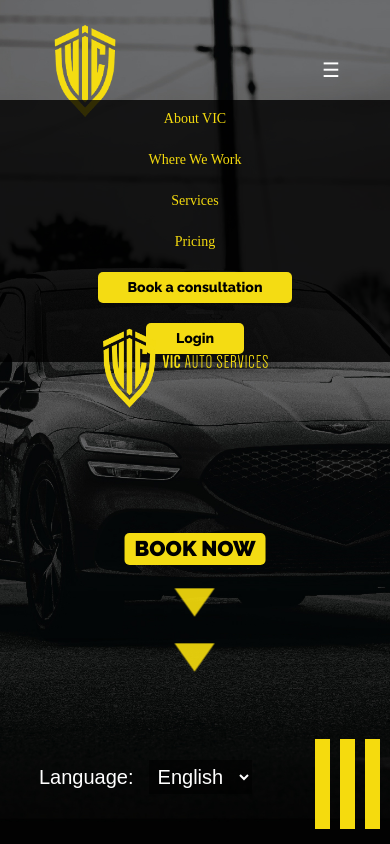
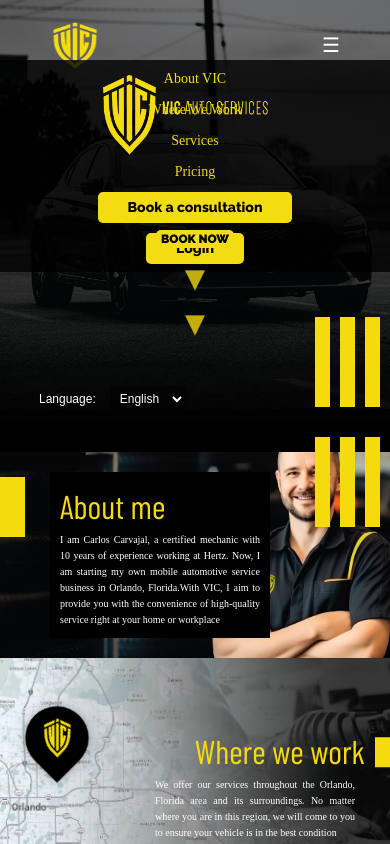
Before and after one commit to ShoyebAkter/VIC, a React (Vite) app: page / in a window 390 px wide. Shown: the top 844 px of the page. Built offline with nearby package versions, Linux system fonts and the light colour scheme; no server answers; a small style sheet from the web is missing; a web font is replaced by a local one.

Commit message:
headerfixed

```diff
--- a/src/LandingPage/Header/Header.css
+++ b/src/LandingPage/Header/Header.css
@@ -188,9 +188,15 @@
     }
   }
 @media (max-width: 768px) {
+  .header-container{
+    height: 50vh;
+  }
+  .centered-title {
+    top: 20%;
+  }
   .headerLogo{
-    width: 70px;
-    height: 100px;
+    width: 50px;
+    height: 50px;
   }
   .header{
     display: flex;
@@ -206,10 +212,10 @@
     flex-direction: column;
     background-color: rgba(0, 0, 0, 0.8);
     position: absolute;
-    top: 100px;
+    top: 60px;
     right: 0;
     width: 400px;
-    gap: 20px;
+    gap: 10px;
     padding: 20px;
   }
 
@@ -221,8 +227,25 @@
     left: 50%;
     transform: translateX(-50%);
   }
-
-
+  .bookButton{
+    font-size: 12px;
+    padding-inline: 5px;
+  }
+  .arrow-down {
+    border-left: 10px solid transparent;
+    border-right: 10px solid transparent;
+    border-top: 15px solid #f5db0e;
+  }
+  .language-dropdown {
+    position: absolute;
+    bottom: 10px;
+    left:10%;
+    font-size: 12px;
+    z-index: 100; /* Ensures the dropdown stays above other elements */
+  }
+  .language-dropdown select{
+    font-size: 12px;
+  }
   .vic {
     width: 90%; /* Make logo responsive */
   }
--- a/src/LandingPage/Header/Header.jsx
+++ b/src/LandingPage/Header/Header.jsx
@@ -120,8 +120,10 @@
   function toggleMenu() {
       const navbar = document.querySelector(".navbar");
       const vic = document.querySelector(".vic");
+      const bookButtonArea = document.querySelector(".bookButtonArea");
     navbar.style.display = navbar.style.display === "flex" ? "none" : "flex";
     vic.style.display=navbar.style.display=== "flex" ? "none" : "block";
+    bookButtonArea.style.display=bookButtonArea.style.display=== "block" ? "none" : "block";
 
   }
 
--- a/src/LandingPage/Map/Map.css
+++ b/src/LandingPage/Map/Map.css
@@ -108,7 +108,7 @@
   }
   @media (max-width: 768px) {
     .mapContainer{
-      height: 50vh;
+      height: 30vh;
     }
     .workLine{
       top: 0px;
@@ -133,8 +133,8 @@
       font-size: 33px;
     }
     .orlando {
-      top: 50%;
-      left: 10%;
+      top: 20%;
+      left: 7%;
       width: 60px;
       height: 60px;
   }
```
